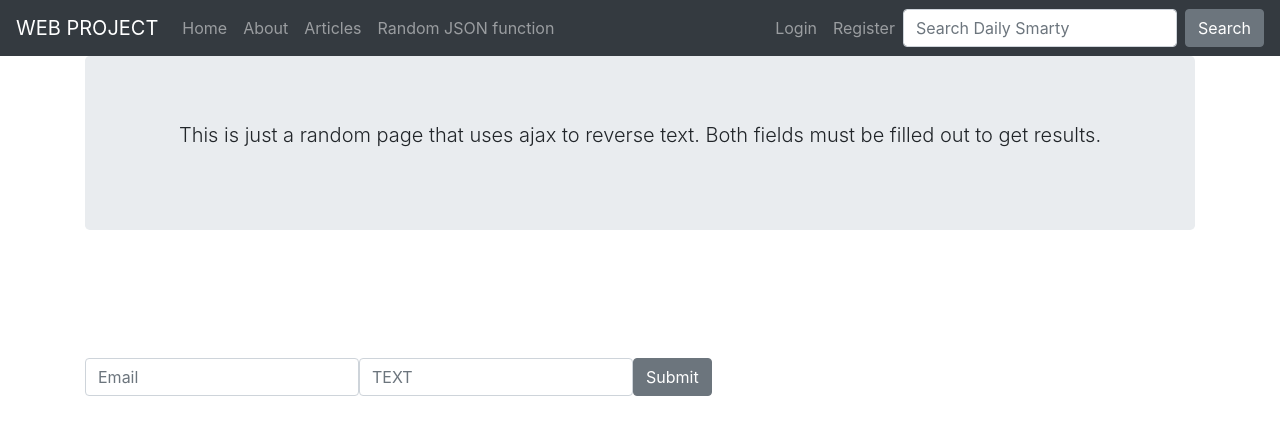
After one commit to NerazimPraetor/Web-Project-, a Flask app: page /form in a window 1280 px wide. The commit adds this page. Shown: the top 435 px of the page. Run offline with Flask 2, Linux system fonts and the light colour scheme; some libraries are stand-ins or nearby versions.

Commit message:
added a random JSON function

```diff
--- a/app.py
+++ b/app.py
@@ -1,4 +1,4 @@
-from flask import Flask, render_template, flash, redirect, url_for, session, logging, request
+from flask import Flask, render_template, flash, redirect, url_for, session, logging, request, jsonify
 import requests
 # from data import Articles
 from flask_mysqldb import MySQL
@@ -50,6 +50,23 @@ def articles():
         return render_template('articles.html', msg=msg)
     # Close connection
     cur.close()
+
+@app.route('/form')
+def form():
+	return render_template('form.html')
+
+@app.route('/process', methods=['POST'])
+def process():
+
+	email = request.form['email']
+	name = request.form['name']
+
+	if name and email:
+		newName = name[::-1]
+
+		return jsonify({'name' : newName})
+
+	return jsonify({'error' : 'Missing data!'})
 
 @app.route('/article/<string:id>')
 def article(id):
--- /dev/null
+++ b/static/js/form.js
@@ -0,0 +1,30 @@
+$(document).ready(function() {
+
+	$('form').on('submit', function(event) {
+
+		$.ajax({
+			data : {
+				name : $('#nameInput').val(),
+				email : $('#emailInput').val()
+			},
+			type : 'POST',
+			url : '/process'
+		})
+		.done(function(data) {
+
+			if (data.error) {
+				$('#errorAlert').text(data.error).show();
+				$('#successAlert').hide();
+			}
+			else {
+				$('#successAlert').text(data.name).show();
+				$('#errorAlert').hide();
+			}
+
+		});
+
+		event.preventDefault();
+
+	});
+
+});
--- /dev/null
+++ b/templates/form.html
@@ -0,0 +1,44 @@
+<!DOCTYPE html>
+<html>
+<head>
+	<title>AJAX Example</title>
+
+	<script src="https://ajax.googleapis.com/ajax/libs/jquery/3.1.0/jquery.min.js"></script>
+
+	<!-- Latest compiled and minified CSS -->
+
+	<!-- <script src="https://maxcdn.bootstrapcdn.com/bootstrap/3.3.6/js/bootstrap.min.js" integrity="sha384-0mSbJDEHialfmuBBQP6A4Qrprq5OVfW37PRR3j5ELqxss1yVqOtnepnHVP9aJ7xS" crossorigin="anonymous"></script> -->
+    <link rel="stylesheet" href="https://stackpath.bootstrapcdn.com/bootstrap/4.3.1/css/bootstrap.min.css">
+
+    <script src="{{ url_for('static', filename='js/form.js') }}"></script>
+
+</head>
+<body>
+    {% include 'includes/_navbar.html' %}
+
+    <div class="container">
+        <div class="jumbotron text-center">
+            <p class="lead">This is just a random page that uses ajax to reverse text. Both fields must be filled out to get results.</p>
+        </div>
+
+        <br><br><br><br>
+        <form class="form-inline">
+            <div class="form-group">
+                <label class="sr-only" for="emailInput">Email address</label>
+                <input type="email" class="form-control" id="emailInput" placeholder="Email">
+            </div>
+            <div class="form-group">
+                <label class="sr-only" for="nameInput">TEXT</label>
+                <input type="text" class="form-control" id="nameInput" placeholder="TEXT">
+            </div>
+            <button type="submit" class="btn btn-secondary my-2 my-sm-0">Submit</button>
+        </form>
+    <br>
+    <div id="successAlert" class="alert alert-success" role="alert" style="display:none;"></div>
+    <div id="errorAlert" class="alert alert-danger" role="alert" style="display:none;"></div>
+    </div>
+    <script src="https://stackpath.bootstrapcdn.com/bootstrap/4.3.1/js/bootstrap.min.js"></script>
+
+
+</body>
+</html>
--- a/templates/includes/_navbar.html
+++ b/templates/includes/_navbar.html
@@ -15,6 +15,9 @@
       <li class="nav-item">
         <a class="nav-link" href="/articles">Articles</a>
       </li>
+      <li class="nav-item ">
+          <a class="nav-link" href="/form">Random JSON function </a>
+        </li>
     </ul>
 
     <ul class="navbar-nav navbar-right">
```
